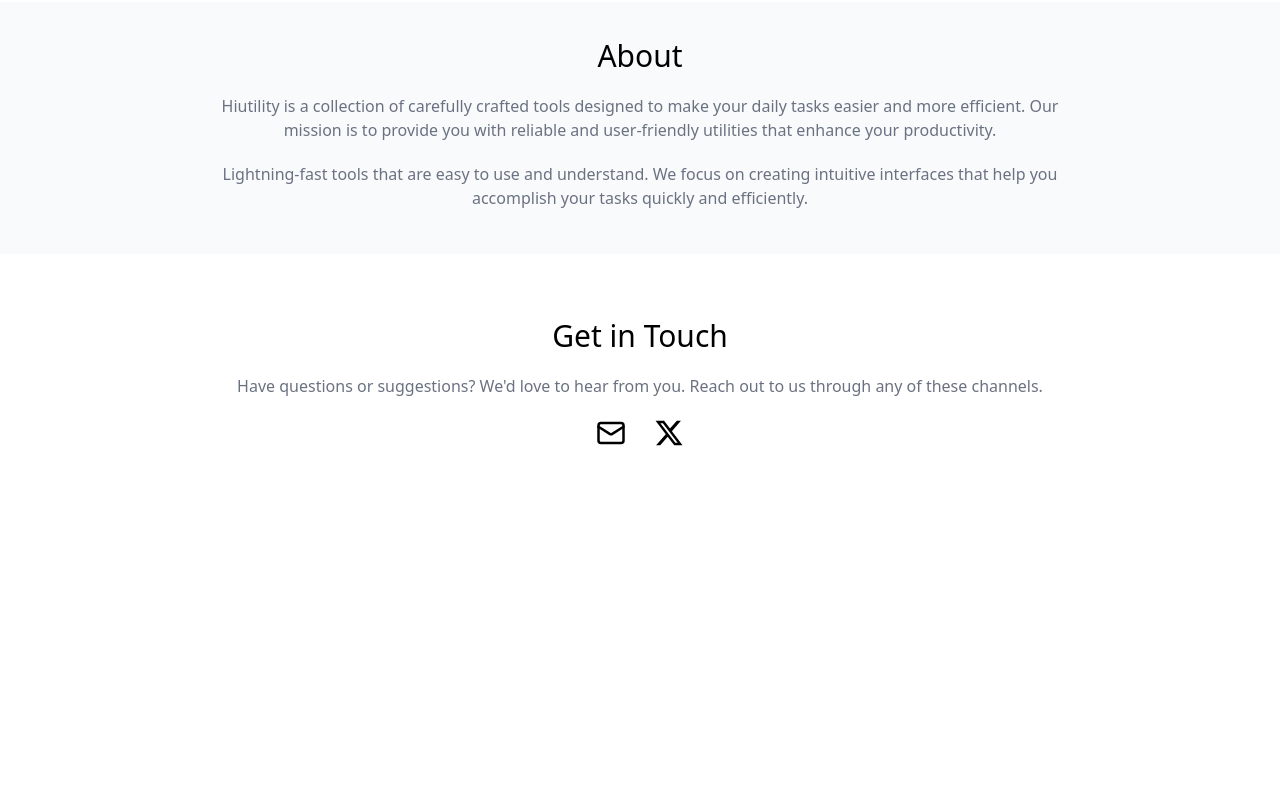
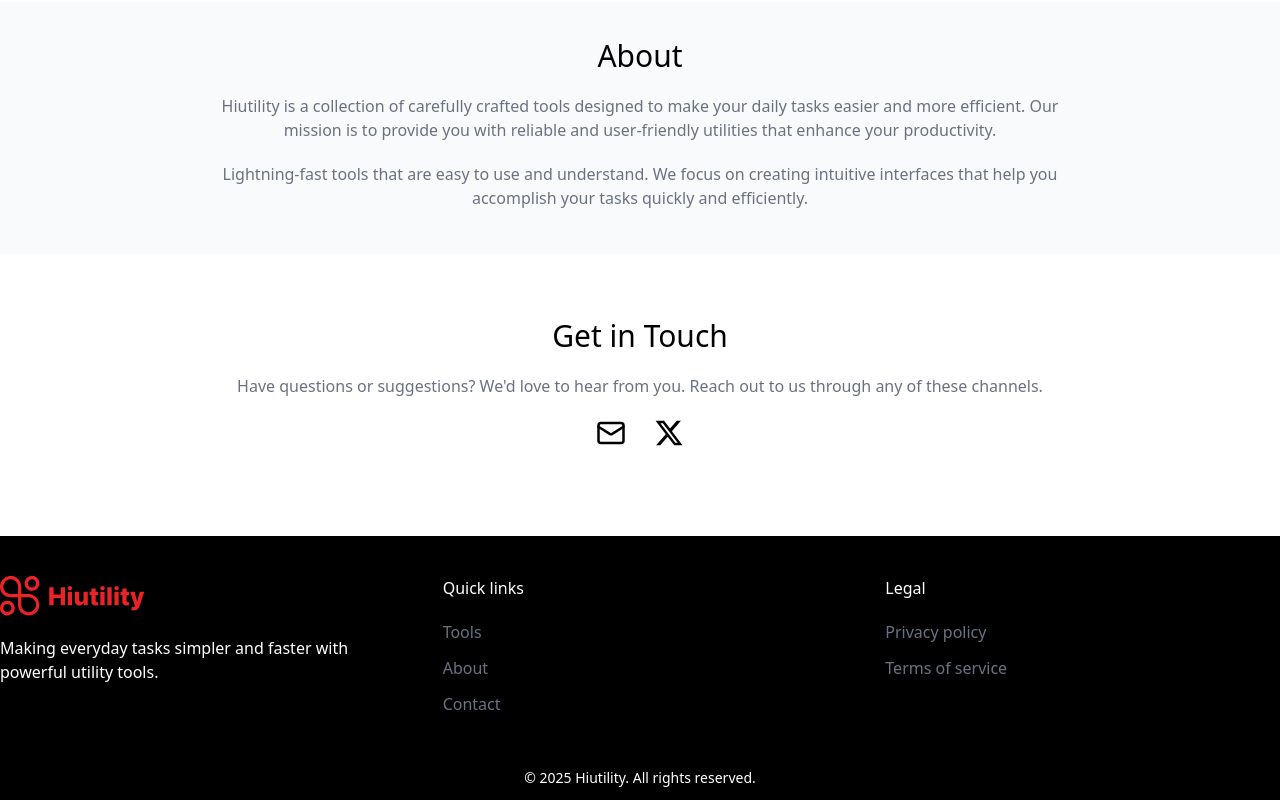
Before and after one commit to asimnp/hiutility, a React (Vite) app: page / in a window 1280 px wide. Shown: the part 791-1591 px from the top of the page. Before the commit the page ends 1327 px from the top, so only its background shows below. Built offline with nearby package versions, Linux system fonts and the light colour scheme.

Commit message:
create footer

```diff
--- /dev/null
+++ b/src/components/Footer.jsx
@@ -0,0 +1,41 @@
+export default function Footer() {
+  return (
+    <footer className="mt-12 bg-black">
+      <div className="grid grid-cols-3 gap-12 container mx-auto py-10">
+        <div>
+          <img src="/logo.svg" alt="Logo" className="h-10 mb-5" />
+          <p className="text-white mb-5">
+            Making everyday tasks simpler and faster with powerful utility
+            tools.
+          </p>
+        </div>
+
+        <div className="flex flex-col gap-3">
+          <div className="mb-2 font-medium text-white">Quick links</div>
+          <a href="#" className="text-gray-500 hover:text-red-600">
+            Tools
+          </a>
+          <a href="#" className="text-gray-500 hover:text-red-600">
+            About
+          </a>
+          <a href="#" className="text-gray-500 hover:text-red-600">
+            Contact
+          </a>
+        </div>
+
+        <div className="flex flex-col gap-3 ">
+          <div className="mb-2 font-medium text-white">Legal</div>
+          <a href="#" className="text-gray-500 hover:text-red-600">
+            Privacy policy
+          </a>
+          <a href="#" className="text-gray-500 hover:text-red-600">
+            Terms of service
+          </a>
+        </div>
+      </div>
+      <p className="text-white text-center text-sm py-3">
+        &copy; 2025 Hiutility. All rights reserved.
+      </p>
+    </footer>
+  );
+}
--- a/src/pages/Home.jsx
+++ b/src/pages/Home.jsx
@@ -1,5 +1,6 @@
 import About from "../components/About";
 import Contact from "../components/Contact";
+import Footer from "../components/Footer";
 import Hero from "../components/Hero";
 import Navbar from "../components/Navbar";
 import NewTools from "../components/NewTools";
@@ -17,6 +18,7 @@
       </div>
       <About />
       <Contact />
+      <Footer />
     </>
   );
 }
```
